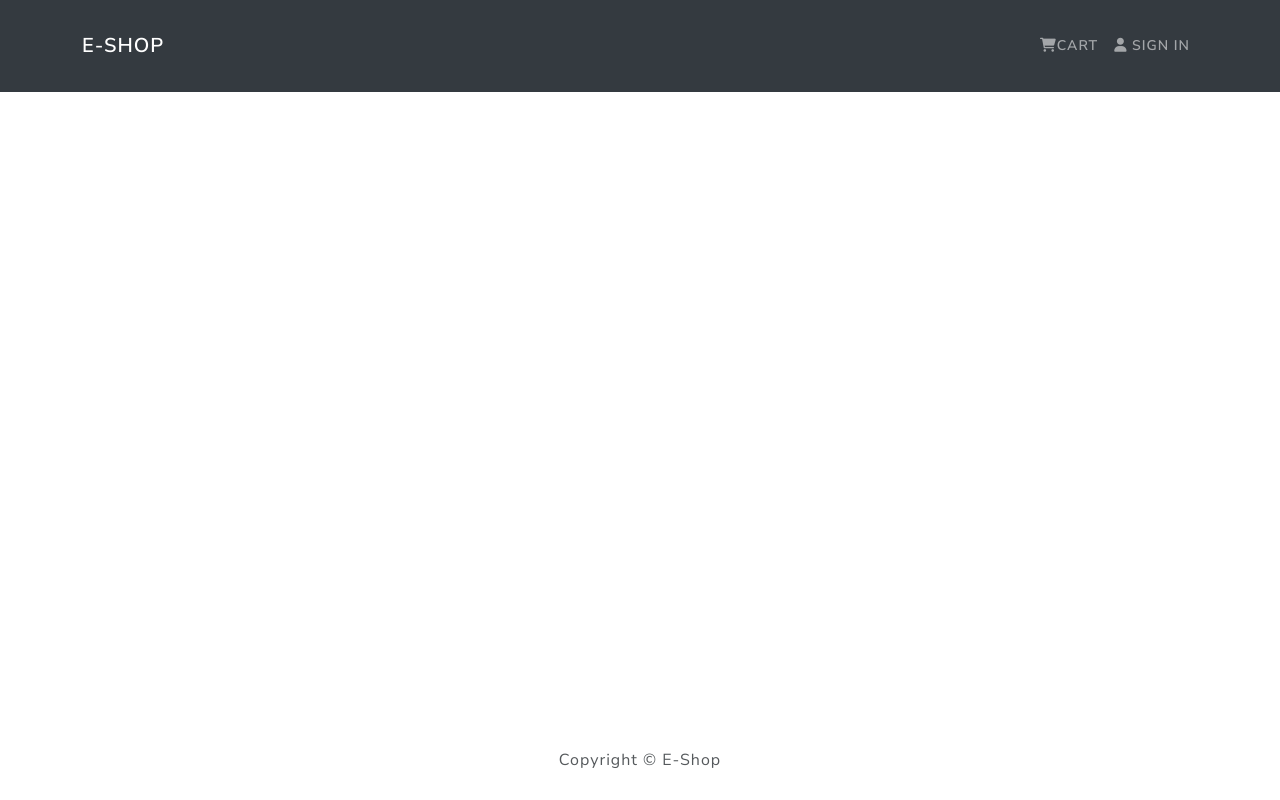
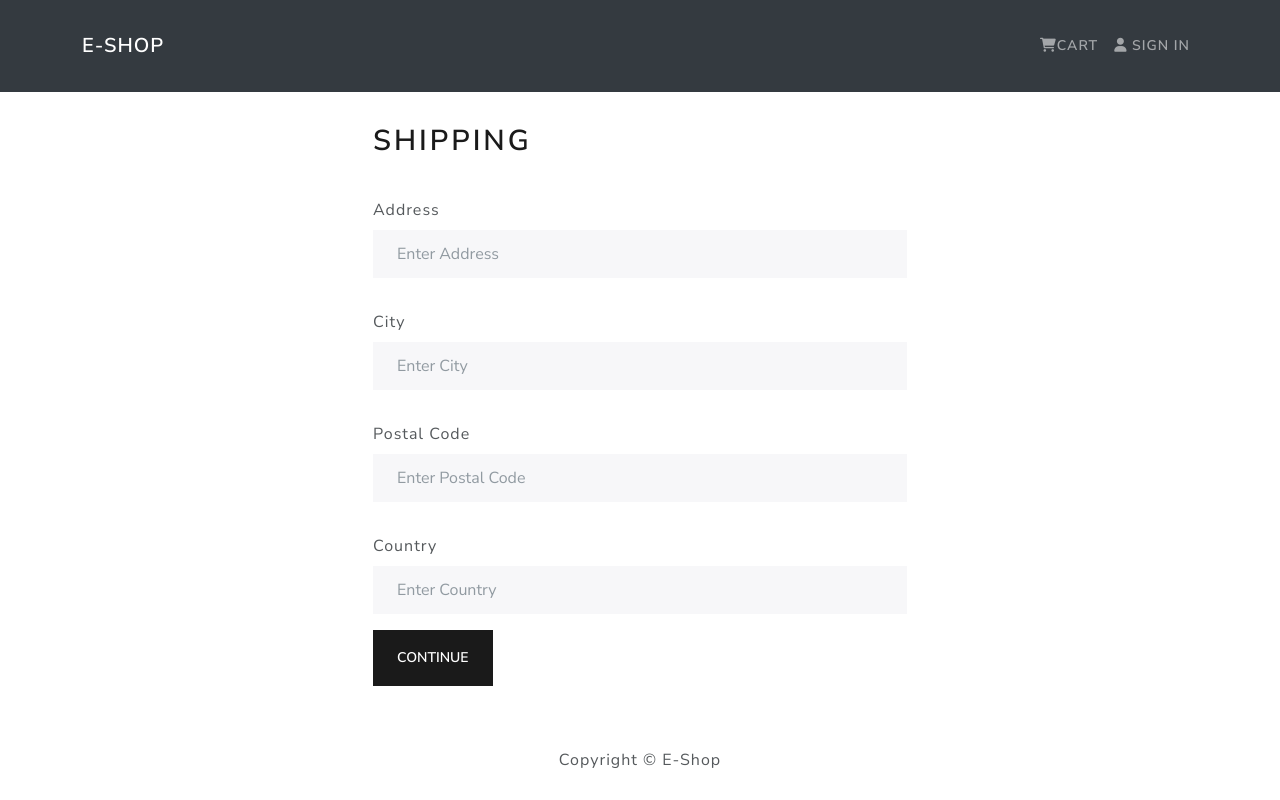
Before and after one commit to zintesar/e-shop-mern, a React (Create React App) app in the folder frontend/: page /shipping in a window 1280 px wide. Built offline with nearby package versions, Linux system fonts and the light colour scheme.

Commit message:
v 0.9.1 Shipping Screen & Save Address

```diff
--- a/frontend/src/App.js
+++ b/frontend/src/App.js
@@ -21,11 +21,11 @@ const App = () => {
       <Header></Header>
       <main className='py-3'>
         <Container>
-          {/* <ProductScreen></ProductScreen> */}
           <Routes>
 
+            <Route path='/shipping' element={<ShippingScreen></ShippingScreen>} />
             <Route path='/login' element={<LoginScreen></LoginScreen>} >
-              <Route path='shipping' element={<ShippingScreen></ShippingScreen>} />
+              {/* <Route path='shipping' element={<ShippingScreen></ShippingScreen>} /> */}
             </Route>
             <Route path='/register' element={<RegisterScreen></RegisterScreen>} exact ></Route>
             <Route path='/profile' element={<ProfileScreen></ProfileScreen>}></Route>
--- a/frontend/src/screens/CartScreen.js
+++ b/frontend/src/screens/CartScreen.js
@@ -35,7 +35,8 @@ const CartScreen = () => {
     }
 
     const checkoutHandler = () => {
-        navigate('/login?redirect=shipping')
+        // navigate('/login/shipping?redirect=shipping')
+        navigate('/shipping')
     }
 
     return (
--- a/frontend/src/screens/LoginScreen.js
+++ b/frontend/src/screens/LoginScreen.js
@@ -2,8 +2,7 @@ import React, { useState } from 'react'
 import { useEffect } from 'react'
 import { Button, Col, Form, FormControl, FormLabel, Row } from 'react-bootstrap'
 import { useDispatch, useSelector } from 'react-redux'
-import { Link, useNavigate } from 'react-router-dom'
-import { useLocation } from 'react-router-dom'
+import { Link, useNavigate, useLocation } from 'react-router-dom'
 import FormContainer from '../components/FormContainer'
 import Loader from '../components/Loader'
 import Message from '../components/Message'
@@ -25,10 +24,12 @@ const LoginScreen = () => {
 
     useEffect(() => {
         if (userInfo) {
-            navigate(redirect)
+            console.log('use effect redirect in loginscreen');
+            console.log(redirect);
+            navigate(redirect, { replace: true })
         }
 
-    }, [navigate, userInfo])
+    }, [navigate, userInfo, redirect])
 
 
     const submitHandler = (e) => {
--- a/frontend/src/screens/ProductScreen.js
+++ b/frontend/src/screens/ProductScreen.js
@@ -23,7 +23,7 @@ const ProductScreen = (props) => {
 
     useEffect(() => {
         dispatch(listProductDetails(params.id))
-    }, [dispatch, props])
+    }, [dispatch, props, params])
 
     const addToCartHandler = () => {
         // console.log(`/cart/${id}?qty=${qty}`)
--- a/frontend/src/screens/RegisterScreen.js
+++ b/frontend/src/screens/RegisterScreen.js
@@ -31,7 +31,7 @@ const RegisterScreen = () => {
         if (userInfo) {
             navigate(redirect)
         }
-    }, [navigate, userInfo])
+    }, [navigate, userInfo, redirect])
 
     const submitHandler = (e) => {
         e.preventDefault()
--- a/frontend/src/screens/ShippingScreen.js
+++ b/frontend/src/screens/ShippingScreen.js
@@ -11,12 +11,12 @@ const ShippingScreen = () => {
     const navigate = useNavigate()
 
     const cart = useSelector(state => state.cart)
-    const { ShippingAddress } = cart
+    const { shippingAddress } = cart
 
-    const [address, setAddress] = useState(ShippingAddress.address)
-    const [city, setCity] = useState(ShippingAddress.city)
-    const [postalCode, setPostalCode] = useState(ShippingAddress.postalCode)
-    const [country, setCountry] = useState(ShippingAddress.country)
+    const [address, setAddress] = useState(shippingAddress.address)
+    const [city, setCity] = useState(shippingAddress.city)
+    const [postalCode, setPostalCode] = useState(shippingAddress.postalCode)
+    const [country, setCountry] = useState(shippingAddress.country)
 
 
     const dispatch = useDispatch()
@@ -32,26 +32,26 @@ const ShippingScreen = () => {
             <h1>Shipping</h1>
             <Form onSubmit={submitHandler}>
 
-                <FormGroup controlId='address'>
+                <FormGroup controlId='address' className='py-3'>
                     <FormLabel>Address</FormLabel>
                     <FormControl type='text' placeholder='Enter Address' value={address} onChange={(e) => setAddress(e.target.value)}></FormControl>
                 </FormGroup>
 
-                <FormGroup controlId='city'>
+                <FormGroup controlId='city' className='py-3'>
                     <FormLabel>City</FormLabel>
                     <FormControl type='text' placeholder='Enter City' value={city} onChange={(e) => setCity(e.target.value)}></FormControl>
                 </FormGroup>
 
-                <FormGroup controlId='postalCode'>
+                <FormGroup controlId='postalCode' className='py-3'>
                     <FormLabel>Postal Code</FormLabel>
                     <FormControl type='text' placeholder='Enter Postal Code' value={postalCode} onChange={(e) => setPostalCode(e.target.value)}></FormControl>
                 </FormGroup>
 
-                <FormGroup controlId='country'>
+                <FormGroup controlId='country' className='py-3'>
                     <FormLabel>Country</FormLabel>
                     <FormControl type='text' placeholder='Enter Country' value={country} onChange={(e) => setCountry(e.target.value)}></FormControl>
                 </FormGroup>
-                <Button type='submit' variant='primary'> Continue </Button>
+                <Button type='submit' variant='primary' className='py-3'> Continue </Button>
             </Form>
         </FormContainer>
     )
```
